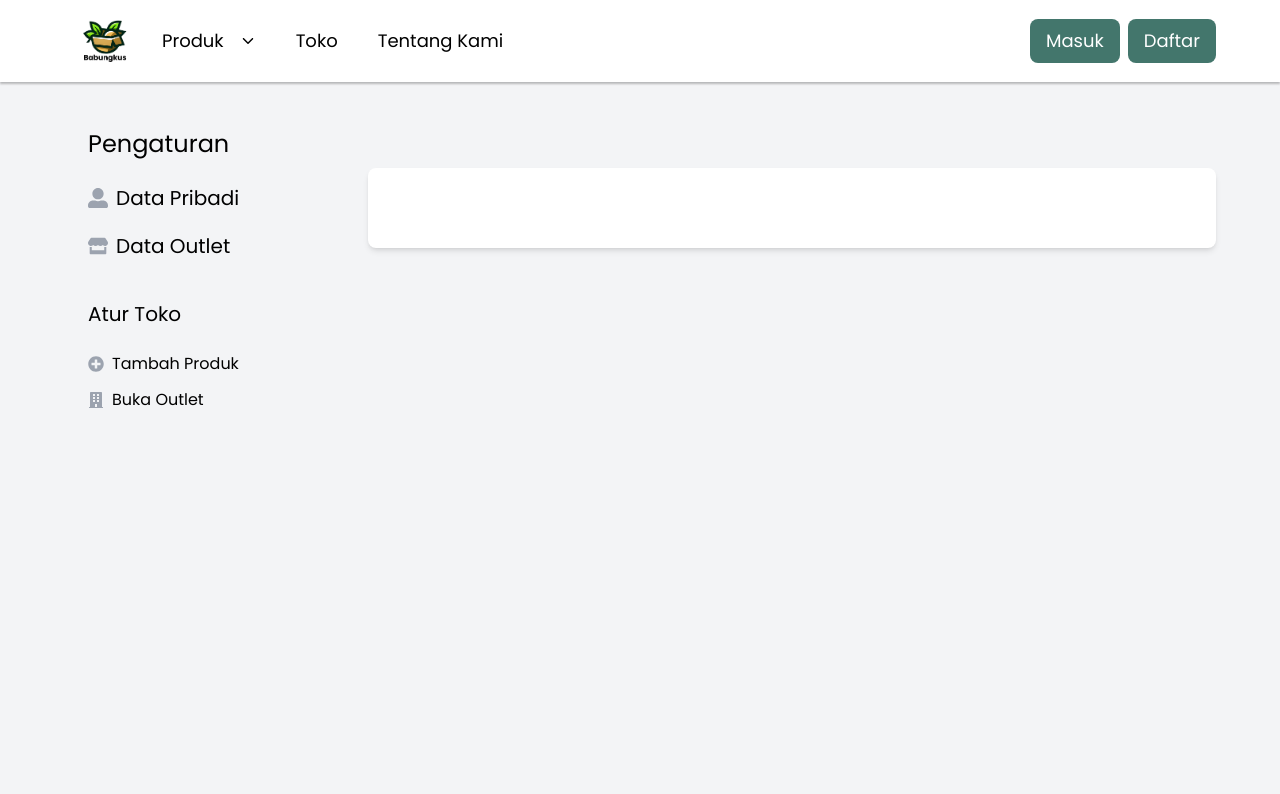
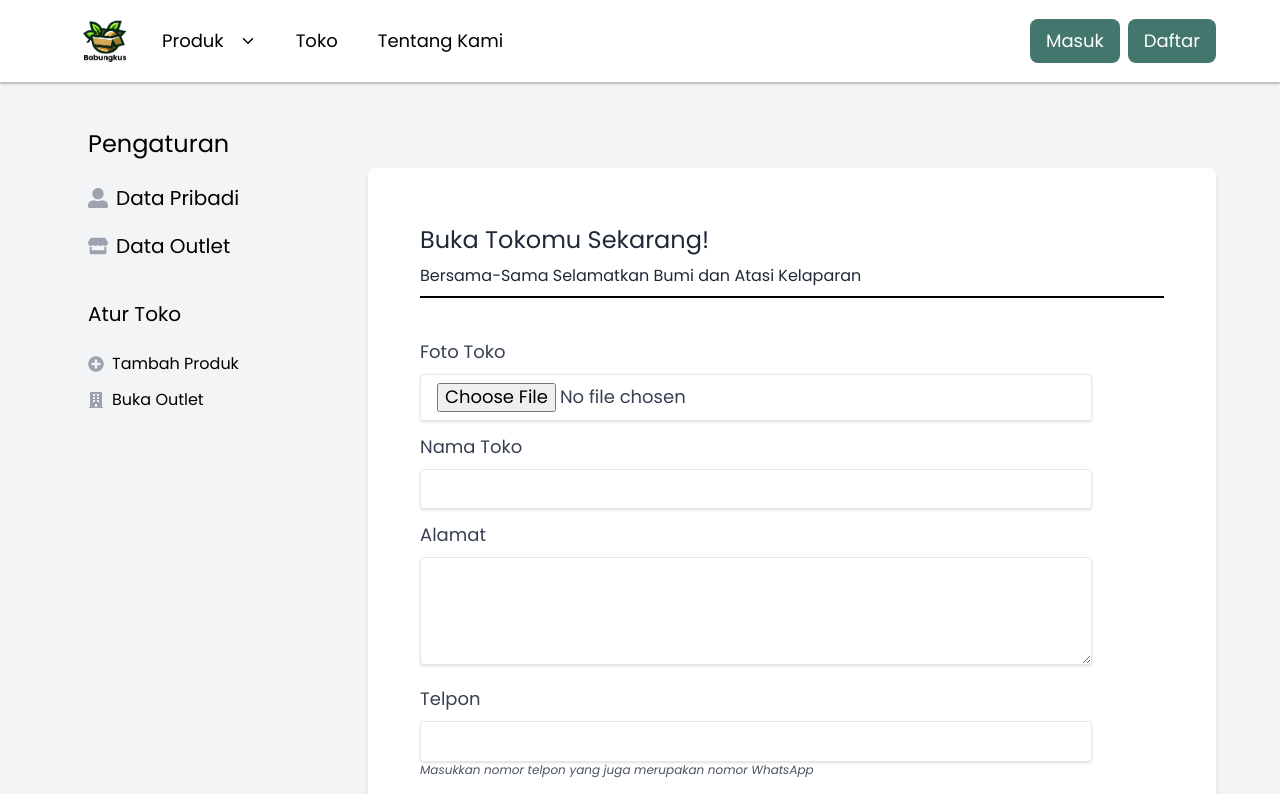
Before and after one commit to lzamzamm/babungkus-webapp, a React (Vite) app in the folder front-end/: page /akun/buat-toko in a window 1280 px wide. Shown: the top 794 px of the page. Built offline with nearby package versions, Linux system fonts and the light colour scheme.

Commit message:
refactor: akun structure

```diff
--- a/front-end/src/components/akun/AkunNav.jsx
+++ b/front-end/src/akun/AkunNav.jsx
@@ -9,7 +9,7 @@ const AccountNavbar = () => {
     return (
         <div className="relative" style={{ fontFamily: 'Poppins, sans-serif' }}>
             <button
-                className={`absolute top-0 left-0 z-30  p-2 sm:hidden rounded-md p-2 bg-neutral-300 ${isNavVisible ? 'hidden' : 'block'}`}
+                className={`absolute top-0 left-0 z-30  p-2 sm:hidden rounded-md bg-neutral-300 ${isNavVisible ? 'hidden' : 'block'}`}
                 onClick={() => setIsNavVisible(true)}>
                 <FaArrowRight className=" mt-10 text-2xl" />
             </button>
--- a/front-end/src/pages/AccountPage.jsx
+++ b/front-end/src/pages/AccountPage.jsx
@@ -2,11 +2,11 @@ import React, { useState } from 'react';
 import { Route, Routes } from 'react-router-dom';
 import Navbar from '../components/Navbar';
 import Footer from '../components/Footer';
-import AccountNavbar from '../components/akun/AkunNav';
-import PersonalForm from '../components/akun/PersonalForm';
-import StoreUpdateForm from '../components/akun/StoreForm';
-import AddProduct from '../components/akun/AddProductForm';
-import CreateStoreForm from '../components/akun/CreateStore';
+import AccountNavbar from '../akun/AkunNav';
+import PersonalForm from '../akun/PersonalForm';
+import StoreUpdateForm from '../akun/StoreForm';
+import AddProduct from '../akun/AddProductForm';
+import CreateStoreForm from '../akun/CreateStore';
 
 function AccountPage() {
   const [isNavVisible, setIsNavVisible] = useState(false);
@@ -24,10 +24,10 @@ function AccountPage() {
             <div className="bg-white shadow-md rounded-lg lg:p-10 p-2 md:mt-6">
               <Routes>
                 <Route path='/' element={<PersonalForm />} />
-                <Route path='profile' element={<PersonalForm />} />
+                <Route path='profil' element={<PersonalForm />} />
                 <Route path='store-profile' element={<StoreUpdateForm />} />
-                <Route path='add-product' element={<AddProduct />} />
-                <Route path='create-store' element={<CreateStoreForm />} />
+                <Route path='tambah-produk' element={<AddProduct />} />
+                <Route path='buat-toko' element={<CreateStoreForm />} />
               </Routes>
             </div>
           </div>
```
Also changed, not shown: front-end/src/akun/AddProductForm.jsx (renamed from front-end/src/components/akun/AddProductForm.jsx), front-end/src/akun/CreateStore.jsx (renamed from front-end/src/components/akun/CreateStore.jsx), front-end/src/akun/PersonalForm.jsx (renamed from front-end/src/components/akun/PersonalForm.jsx), front-end/src/akun/ProductSaya.jsx (renamed from front-end/src/components/akun/ProductSaya.jsx), front-end/src/akun/StoreForm.jsx (renamed from front-end/src/components/akun/StoreForm.jsx).
